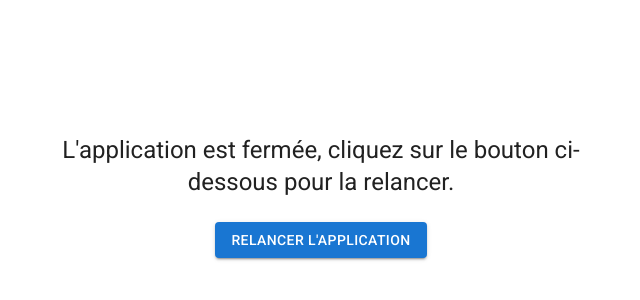
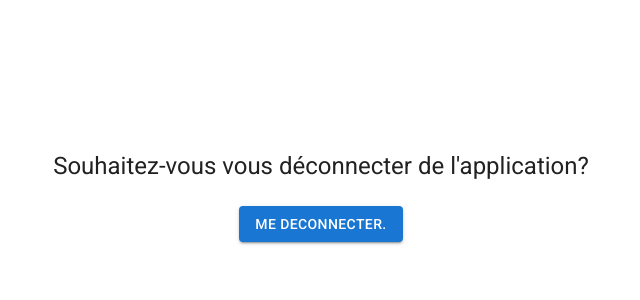
Before and after one commit to erickjourdain/qualificationapi, a React app in the folder app/: page /close in a window 1280 px wide. Shown: the part 104-404 px from the top of the page, without its empty margins (319-959 px from the left). Built offline with nearby package versions, Linux system fonts and the light colour scheme; no server answers; what deepdash would draw is missing.

Commit message:
deconnexion application

```diff
--- a/app/src/pages/CloseApp.tsx
+++ b/app/src/pages/CloseApp.tsx
@@ -1,4 +1,4 @@
-import React, { useEffect } from "react";
+import React, { useEffect, useState } from "react";
 import { useNavigate } from "react-router";
 import { useQuery } from "@tanstack/react-query";
 import { useSetAtom } from "jotai";
@@ -14,20 +14,26 @@ import manageError from "../utils/manageError";
 const CloseApp = () => {
   const navigate = useNavigate();
 
+  const [disconnect, setDisconnect] = useState<boolean>(false);
+
   // Chargement de l'état Atom des alertes et de la sauvegarde des données
   const setAlerte = useSetAtom(displayAlert);
   const setUser = useSetAtom(loggedUser);
 
-  const {error, isError, isSuccess} = useQuery({
+  const { error, isError, isSuccess } = useQuery({
     queryKey: ["logout"],
-    queryFn: logout
+    queryFn: logout,
+    enabled: disconnect,
   })
 
   // fin du processus de déconnexion
   useEffect(() => {
-    delAuthorisation();
-    localStorage.removeItem("token");
-    setUser(null);
+    if (isSuccess) {
+      delAuthorisation();
+      localStorage.removeItem("token");
+      setUser(null);
+      navigate("/login");
+    }
   }, [isSuccess]);
   // gestion des erreurs de déconnexion
   useEffect(() => {
@@ -47,10 +53,10 @@ const CloseApp = () => {
         }}
       >
         <Typography sx={{ mb: 3, textAlign: "center" }} variant="h5">
-          L'application est fermée, cliquez sur le bouton ci-dessous pour la relancer.
+          Souhaitez-vous vous déconnecter de l'application?
         </Typography>
-        <Button color="primary" variant="contained" onClick={() => navigate("/login")}>
-          Relancer l'application
+        <Button color="primary" variant="contained" onClick={() => setDisconnect(true)}>
+          Me deconnecter.
         </Button>
       </Box>
     </Container>
```
